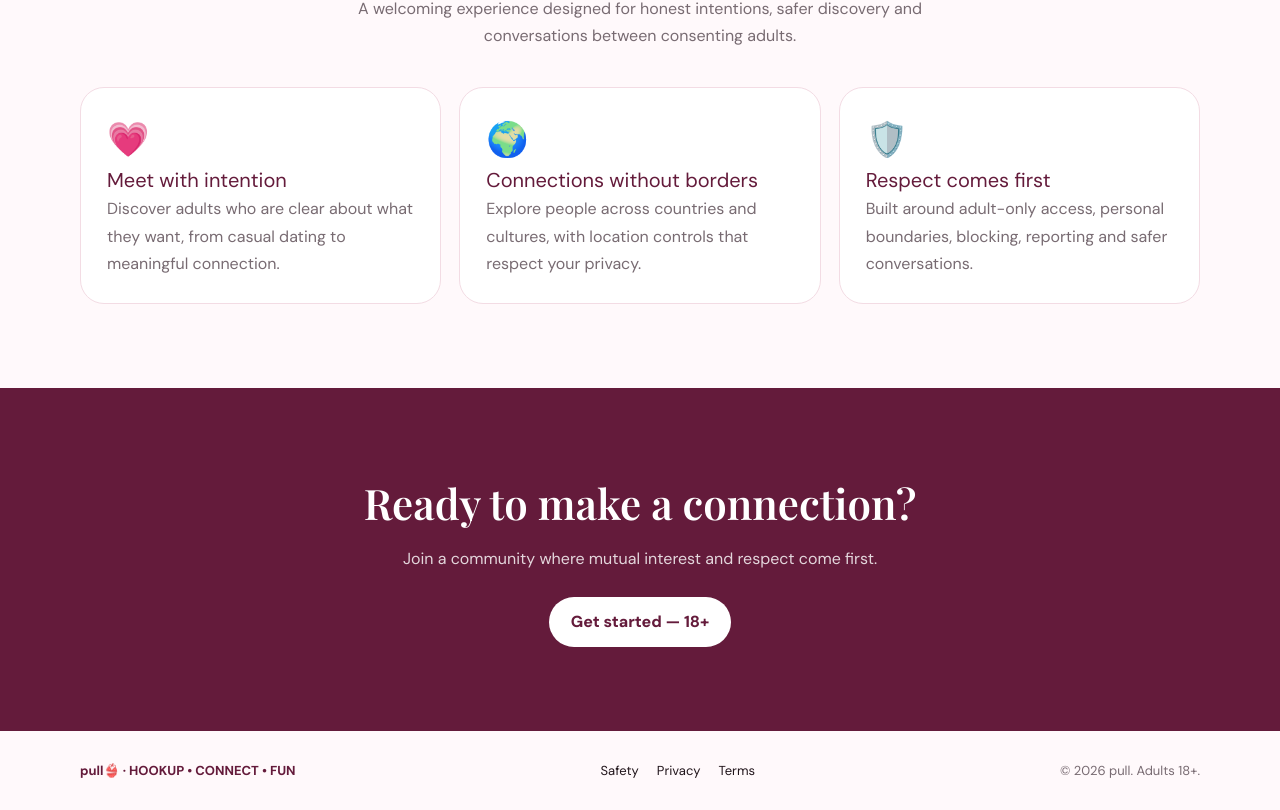
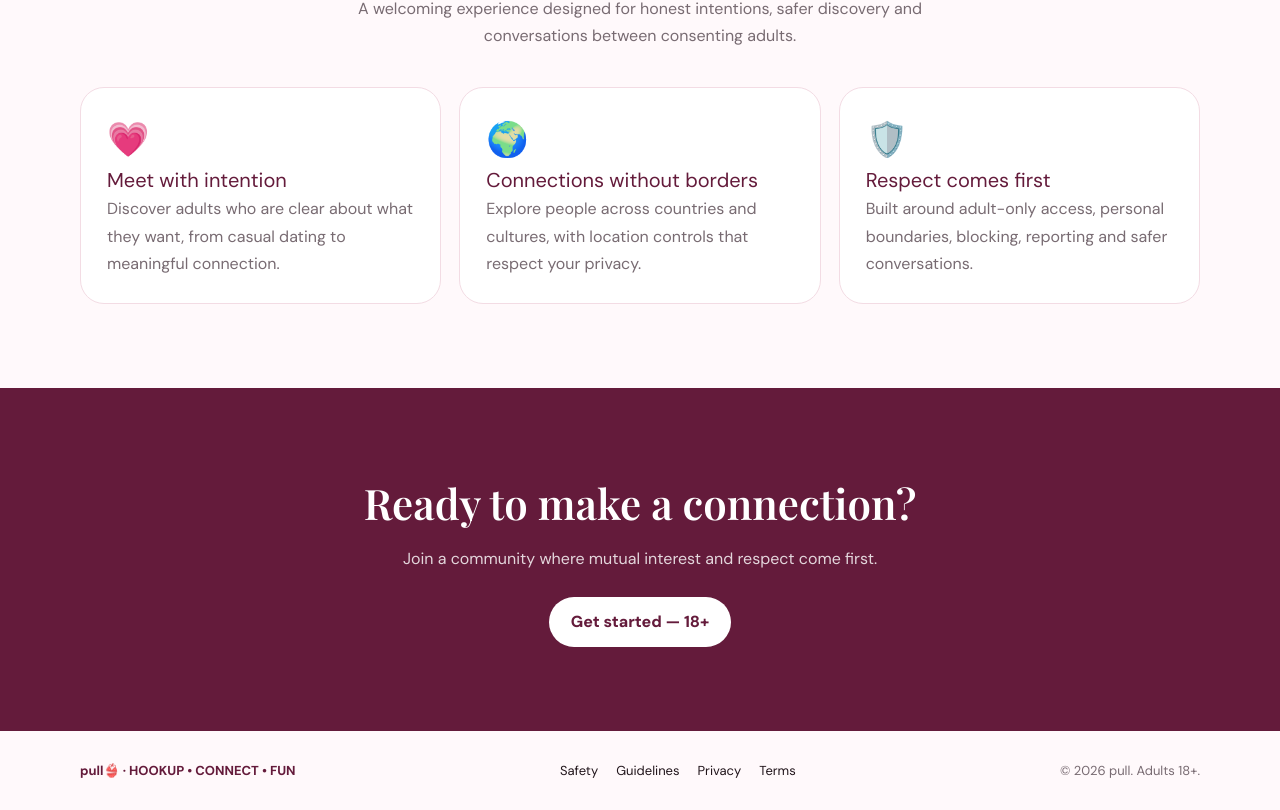
Before and after one commit to pullofficial/Pull, a Next.js app: page / in a window 1280 px wide. Shown: the part 895-1705 px from the top of the page. Built offline with nearby package versions, Linux system fonts and the light colour scheme.

Commit message:
Link community guidelines from homepage footer

```diff
--- a/app/page.tsx
+++ b/app/page.tsx
@@ -18,6 +18,6 @@ export default function Home() {
     </section>
     <section id="how" className="section"><div className="container"><div style={{textAlign:'center',maxWidth:650,margin:'0 auto 38px'}}><span style={{fontWeight:900,color:'#f43f70',letterSpacing:2}}>THE PULL EXPERIENCE</span><h2 className="serif" style={{fontSize:44,color:'#4a1830',margin:'12px 0'}}>Connection, on your terms.</h2><p className="muted" style={{lineHeight:1.7}}>A welcoming experience designed for honest intentions, safer discovery and conversations between consenting adults.</p></div><div style={{display:'grid',gridTemplateColumns:'repeat(3,1fr)',gap:18}}>{features.map(f=><article className="feature" key={f.title}><div style={{fontSize:34}}>{f.icon}</div><h3 style={{color:'#641b3b',fontSize:20}}>{f.title}</h3><p className="muted" style={{lineHeight:1.7}}>{f.text}</p></article>)}</div></div></section>
     <section className="section" style={{background:'#641b3b',color:'white',textAlign:'center'}}><div className="container"><h2 className="serif" style={{fontSize:42,margin:'0 0 12px'}}>Ready to make a connection?</h2><p style={{opacity:.82,marginBottom:26}}>Join a community where mutual interest and respect come first.</p><a className="btn" style={{background:'white',color:'#641b3b'}} href="/join">Get started — 18+</a></div></section>
-    <footer className="container" style={{padding:'30px 0',display:'flex',justifyContent:'space-between',gap:20,flexWrap:'wrap',fontSize:13}}><strong style={{color:'#641b3b'}}>pull👙 · HOOKUP • CONNECT • FUN</strong><div style={{display:'flex',gap:18}}><a href="/safety">Safety</a><a href="/privacy">Privacy</a><a href="/terms">Terms</a></div><span className="muted">© {new Date().getFullYear()} pull. Adults 18+.</span></footer>
+    <footer className="container" style={{padding:'30px 0',display:'flex',justifyContent:'space-between',gap:20,flexWrap:'wrap',fontSize:13}}><strong style={{color:'#641b3b'}}>pull👙 · HOOKUP • CONNECT • FUN</strong><div style={{display:'flex',gap:18}}><a href="/safety">Safety</a><a href="/guidelines">Guidelines</a><a href="/privacy">Privacy</a><a href="/terms">Terms</a></div><span className="muted">© {new Date().getFullYear()} pull. Adults 18+.</span></footer>
   </main>;
 }
```
